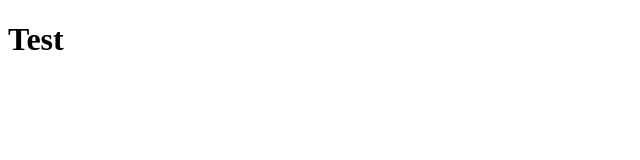
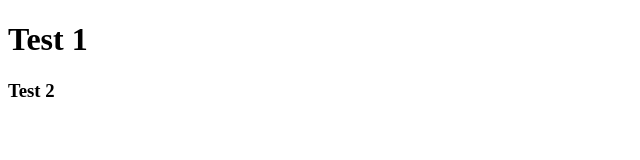
Before and after one commit to sencerarslan/Readme-Example, a plain HTML site: page index.html in a window 1280 px wide. Shown: the full height of the page, 0-640 px from the left. Drawn offline with Linux system fonts and the light colour scheme.

Commit message:
index commit

```diff
--- a/index.html
+++ b/index.html
@@ -7,6 +7,7 @@
     <title>Document</title>
 </head>
 <body>
-    <h1>Test</h1>
+    <h1>Test 1</h1>
+    <h3>Test 2</h3>
 </body>
 </html>
```
